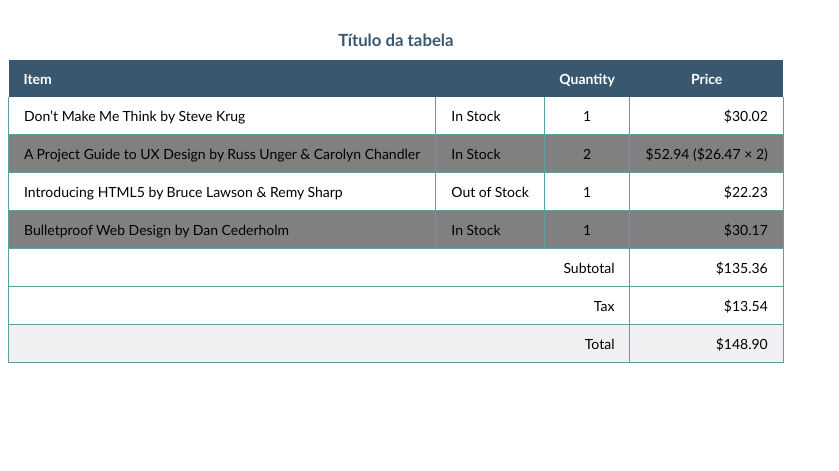
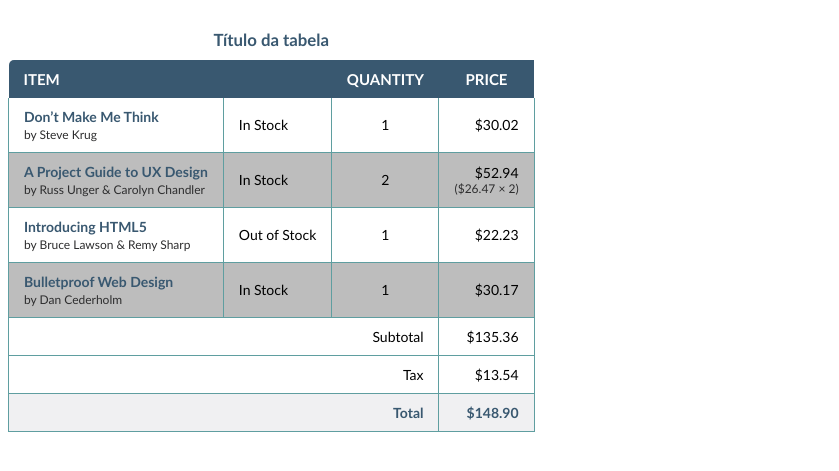
Before and after one commit to JoaoNunesPaiva/HTML_03_tabelas, a plain HTML site: page index.html in a window 1280 px wide. Shown: the part 61-532 px from the top of the page, without its empty margins (0-839 px from the left). Drawn offline with Linux system fonts and the light colour scheme.

Commit message:
alterações na tabela

```diff
--- a/css/style.css
+++ b/css/style.css
@@ -2,7 +2,7 @@
     border-collapse: collapse;
     font-family: 'Trebuchet MS', 'Lucida Sans Unicode', 'Lucida Grande', 'Lucida Sans', Arial, sans-serif;
     font-size: 14px;
-}
+    }
 
 th, td{
     padding: 10px 15px;
@@ -17,6 +17,7 @@
 }
 th:first-child{
     text-align: left;
+    border-top-left-radius: 5px;
 }
 caption{
     font-size: larger;
@@ -26,10 +27,13 @@
 }
 thead {
     background: #395870;
+    background: linear-gradient(#49708f);
     color: #fff;
+    text-transform: uppercase;
+    font-size: 15px;
 }
 tbody tr:nth-child(even) {
-background: grey;
+background: rgb(189, 189, 189);
 }
 
 tfoot {
@@ -45,6 +49,17 @@
 .quantity{
     text-align: center;
 }
+.book-title{
+    display: block;
+    color: #395870;
+}
+.text-offset{
+    font-size: 12px;
+    color: #2d2d2e;
+}
+.item-multiple{
+    display: block;
+}
 
 
 /* comentário */
--- a/index.html
+++ b/index.html
@@ -20,25 +20,40 @@
         </thead>
         <tbody>
   <tr>
-    <td>Don&#8217;t Make Me Think by Steve Krug</td>
+    <td>
+    <strong class="book-title"> Don&#8217;t Make Me Think </strong>
+    <span class="text-offset">by Steve Krug</span>
+    </td>
     <td>In Stock</td>
     <td class="quantity">1</td>
     <td class="item-price">$30.02</td>
   </tr>
   <tr>
-    <td>A Project Guide to UX Design by Russ Unger &#38; Carolyn Chandler</td>
+    <td>
+     <strong class="book-title">A Project Guide to UX Design </strong>
+     <span class="text-offset">by Russ Unger &#38; Carolyn Chandler</span>
+    </td>
     <td>In Stock</td>
     <td class="quantity">2</td>
-    <td class="item-price">$52.94 ($26.47 &#215; 2)</td>
+    <td class="item-price">
+      $52.94
+      <span class="item-multiple text-offset">($26.47 &#215; 2)</span>
+    </td>
   </tr>
   <tr>
-    <td>Introducing HTML5 by Bruce Lawson &#38; Remy Sharp</td>
+    <td>
+    <strong class="book-title">  Introducing HTML5 </strong>
+    <span class="text-offset">by Bruce Lawson &#38; Remy Sharp</span>
+    </td>
     <td>Out of Stock</td>
     <td class="quantity">1</td>
     <td class="item-price">$22.23</td>
   </tr>
   <tr>
-    <td>Bulletproof Web Design by Dan Cederholm</td>
+    <td>
+     <strong class="book-title"> Bulletproof Web Design </strong>
+     <span class="text-offset">by Dan Cederholm</span>
+    </td>
     <td>In Stock</td>
     <td class="quantity">1</td>
     <td class="item-price">$30.17</td>
@@ -54,8 +69,12 @@
       <td>$13.54</td>
     </tr>
     <tr>
-      <td colspan="3">Total</td>
-        <td>$148.90</td>
+      <td colspan="3">
+       <strong class="book-title">Total</strong>
+        </td>
+        <td>
+          <strong class="book-title">$148.90</strong>
+          </td>
     </tr>
   </tfoot>
 </table>
```
